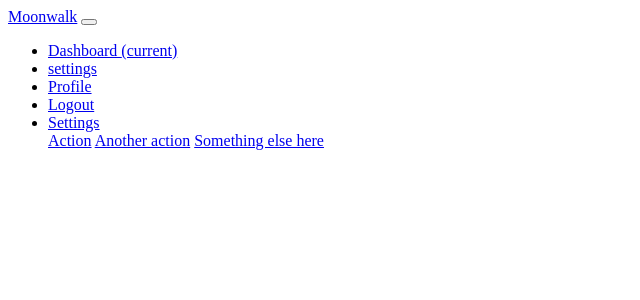
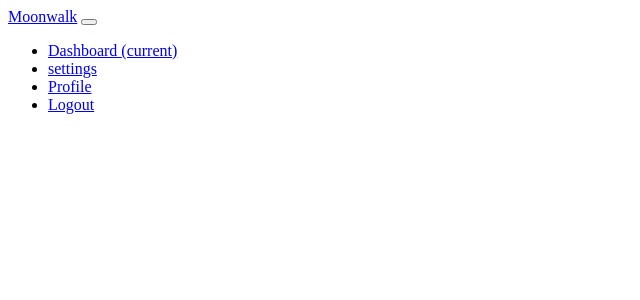
Before and after one commit to Faysalali534/cc_demo_front-end, a Django app: template cc_app/templates/cc_app/nav.html in a window 1280 px wide. Shown: the top 300 px of the page, without its empty margins (0-640 px from the left). Run offline with Django 3.2, Linux system fonts and the light colour scheme; the template is opened without the code that fills it, so the values that code supplies are empty; parts of the project's set-up code (start-up, migrations or seed data) failed here and were passed over.

Commit message:
excluded unwanted code

```diff
--- a/cc_app/templates/cc_app/nav.html
+++ b/cc_app/templates/cc_app/nav.html
@@ -18,15 +18,7 @@
             <li class="nav-item">
                 <a class="nav-link" href="{% url 'logout' %}">Logout</a>
             </li>
-            <li class="nav-item dropdown">
-                <a class="nav-link dropdown-toggle" href="http://example.com" id="dropdown01" data-toggle="dropdown"
-                   aria-haspopup="true" aria-expanded="false">Settings</a>
-                <div class="dropdown-menu" aria-labelledby="dropdown01">
-                    <a class="dropdown-item" href="#">Action</a>
-                    <a class="dropdown-item" href="#">Another action</a>
-                    <a class="dropdown-item" href="#">Something else here</a>
-                </div>
-            </li>
+
         </ul>
 
     </div>
```
